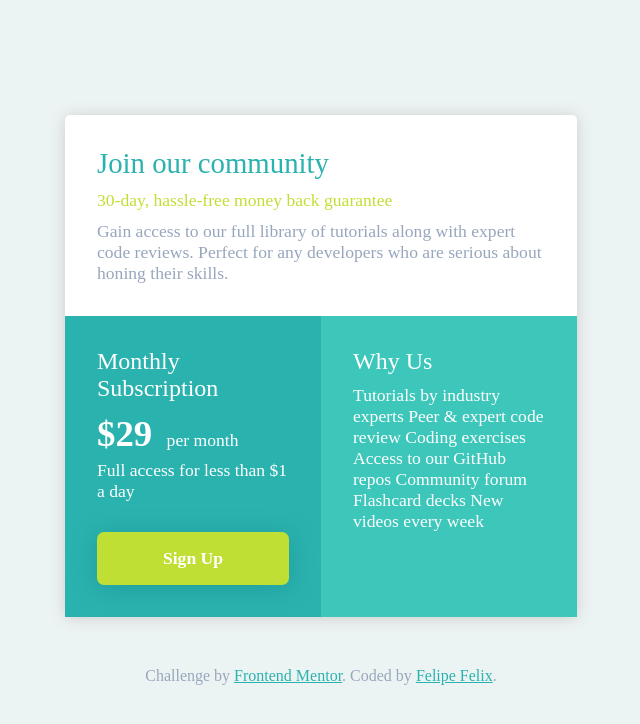
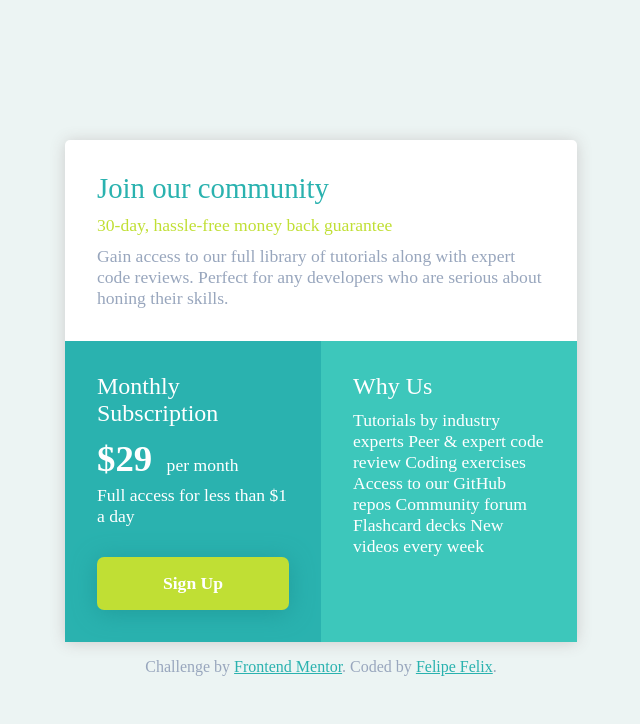
Before and after one commit to felipelink07/card-de-assinatura, a plain HTML site: page index.html in a window 1280 px wide. Shown: the whole page, without its empty margins (319-959 px from the left). Drawn offline with Linux system fonts and the light colour scheme.

Commit message:
Add files via upload

```diff
--- a/css/styles.css
+++ b/css/styles.css
@@ -20,8 +20,9 @@
 /*Reusable classes*/
 
 body{
-    width: 100vw;
-    height: 100vh;
+    width: 100%;
+    min-height: 100vh;
+    height: auto;
     font-size: 1.1rem;
     background-color: #ECF4F3;
     display: flex;
@@ -36,6 +37,7 @@ body{
 .wrapper{
     width: 90%;
     margin: 0 auto;
+    margin-top: 2rem;
     box-shadow: 0px 1px 15px #ccc;
     background-color: white;
     border-radius: 5px;
@@ -149,9 +151,9 @@ body{
 }
 
 footer{
-    margin-top: 50px;
     animation: fadeInDown 1s ease-in;
     animation-delay: 100ms;
+    margin: 1rem 0;
 }
 
 footer p{
```
